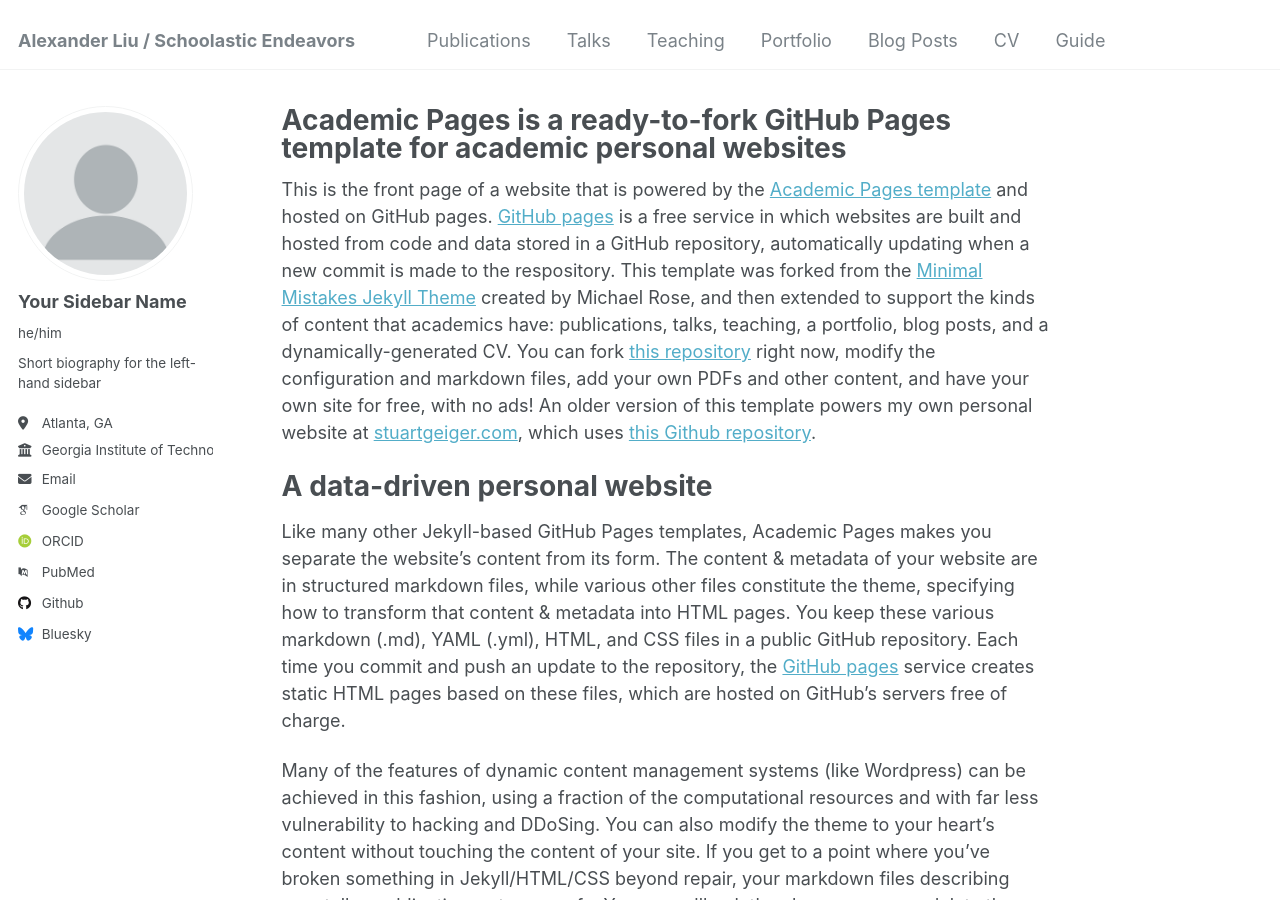
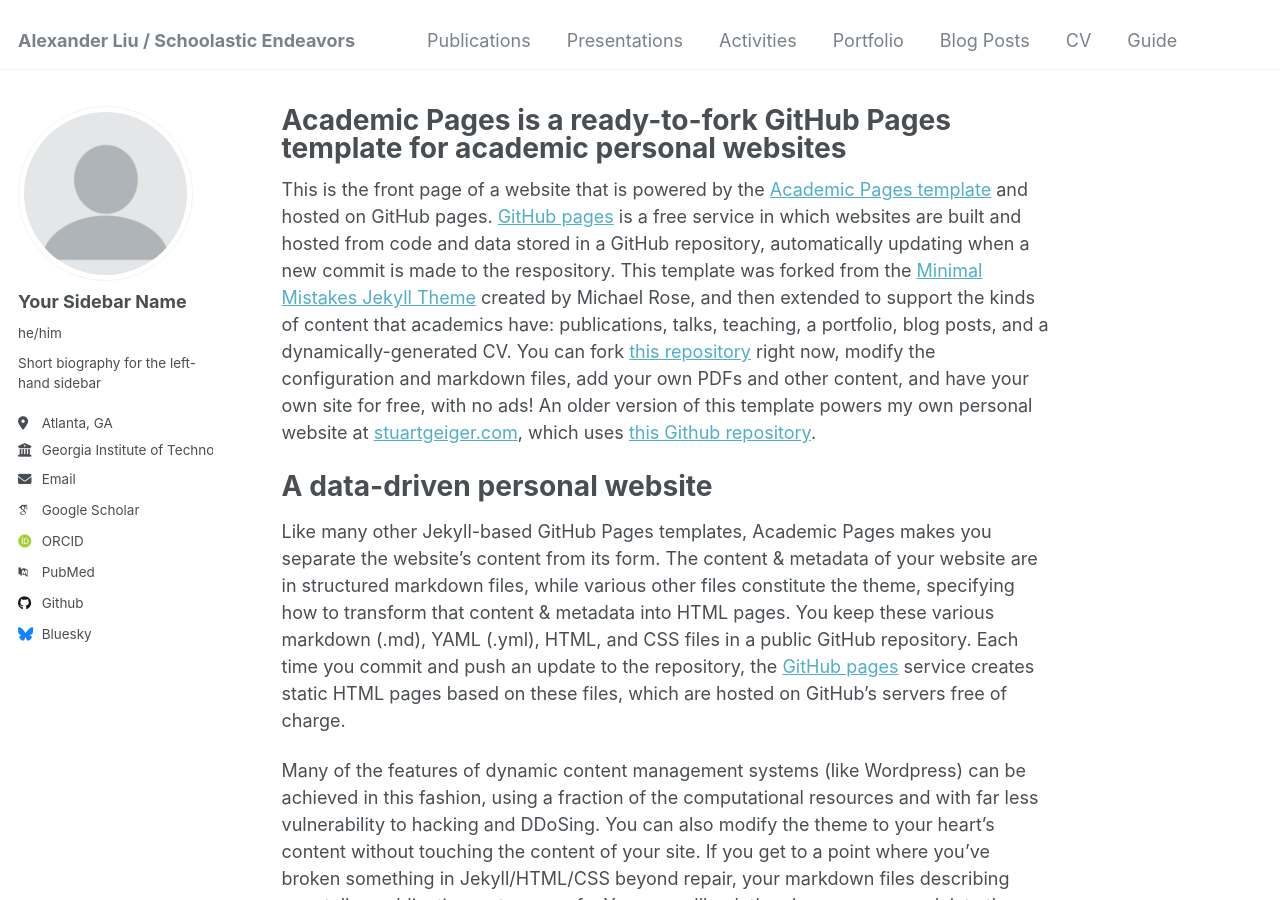
Before and after one commit to yyalex03/schoolendeavors, a Jekyll site: the page built from _pages/about.md, in a window 1280 px wide and 900 px high. Built offline with Jekyll 4.4.1, drawn with Linux system fonts in a browser that asks for light colours; some web fonts are replaced.

Commit message:
Update navigation.yml

```diff
--- a/_data/navigation.yml
+++ b/_data/navigation.yml
@@ -8,11 +8,11 @@ main:
   - title: "Publications"
     url: /publications/
 
-  - title: "Talks"
-    url: /talks/
+  - title: "Presentations"
+    url: /presentations/
 
-  - title: "Teaching"
-    url: /teaching/
+  - title: "Activities"
+    url: /Activity/
 
   - title: "Portfolio"
     url: /portfolio/
```
